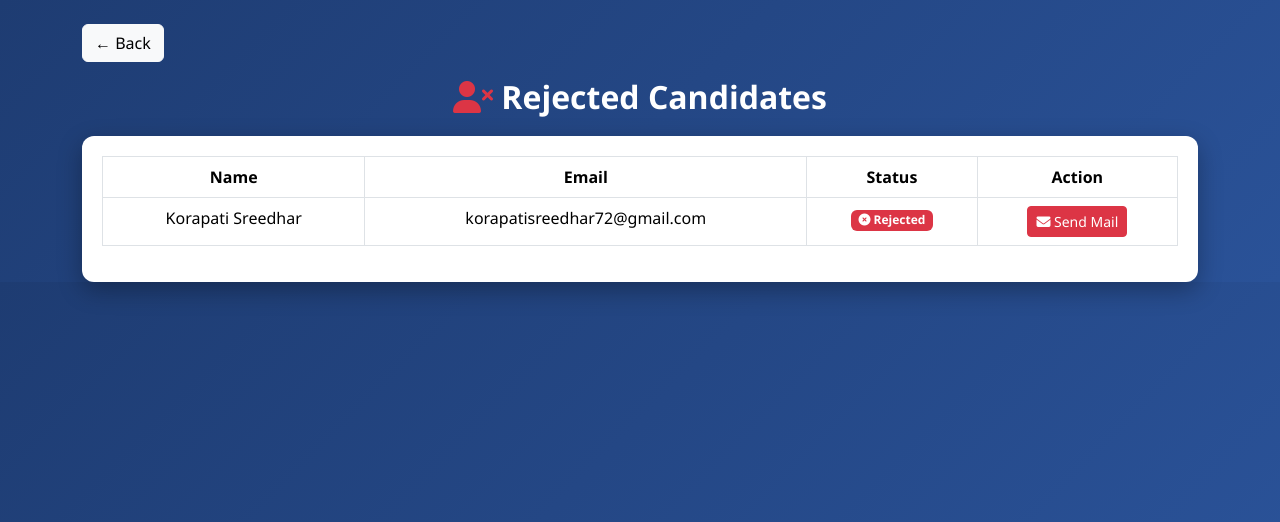
After one commit to korapatisreedhar/SSB_PROJECTS, a Flask app: page /view_rejected in a window 1280 px wide. The commit adds this page. Shown: the top 522 px of the page. Run offline with Flask 3, Linux system fonts and the light colour scheme; data comes from the database, SQL or seed files in the repository; both versions use the stored data as it was after the commit.

Commit message:
updated email option and view option

```diff
--- a/app.py
+++ b/app.py
@@ -434,6 +434,9 @@ def update_status():
     conn.close()
 
     return redirect("/final_results")
+
+
+
 @app.route("/admin_dashboard")
 def admin_dashboard():
 
@@ -505,7 +508,7 @@ GROUP BY u.id
             status = override
 
         # 🔥 PENDING IF ANY SECTION NOT DONE
-        elif mcq == 0 or coding == 0 or interview == 0:
+        elif mcq_percentage == 0 or coding_percentage == 0 or interview_percentage == 0:
             status = "Pending"
 
         else:
@@ -538,9 +541,9 @@ GROUP BY u.id
     int(coding_percentage),
     int(mcq_percentage),
     int(interview_percentage),
-    status,
-    status,
-    video,   # ✅ ADD THIS
+    "Completed" if interview_percentage > 0 else "Pending",  # interview status
+    status,   # final result
+    video,
     "Yes" if cheated else "No"
 ))
 
@@ -1816,5 +1819,179 @@ def log_violation():
 
     return jsonify({"status": "logged"})
 
+@app.route("/view_selected")
+def view_selected():
+
+    conn = sqlite3.connect("database.db")
+    cur = conn.cursor()
+
+    cur.execute("""
+    SELECT name, email FROM users
+    WHERE override_status='Selected'
+    """)
+
+    data = cur.fetchall()
+    conn.close()
+
+    return render_template("view_selected.html", data=data)
+
+
+
+
+
+@app.route("/view_rejected")
+def view_rejected():
+
+    conn = sqlite3.connect("database.db")
+    cur = conn.cursor()
+
+    cur.execute("""
+    SELECT name, email FROM users
+    WHERE override_status='Rejected' OR cheated=1
+    """)
+
+    data = cur.fetchall()
+    conn.close()
+
+    return render_template("view_rejected.html", data=data)
+
+
+@app.route("/view_status")
+def view_status():
+
+    conn = sqlite3.connect("database.db")
+    cur = conn.cursor()
+
+    cur.execute("""
+    SELECT
+        u.name,
+        u.email,
+        IFNULL(m.score, 0),
+        IFNULL(AVG(c.score), 0),
+        IFNULL(i.score, 0),
+        u.cheated,
+        u.override_status
+    FROM users u
+    LEFT JOIN mcq_results m ON u.id = m.user_id
+    LEFT JOIN coding_results c ON u.id = c.user_id
+    LEFT JOIN (
+        SELECT * FROM interviews
+        WHERE id IN (
+            SELECT MAX(id) FROM interviews GROUP BY candidate_id
+        )
+    ) i ON u.id = i.candidate_id
+    WHERE u.role='candidate'
+    GROUP BY u.id
+    """)
+
+    data = cur.fetchall()
+    conn.close()
+
+    final_data = []
+
+    for row in data:
+        name, email, mcq, coding, interview, cheated, override = row
+
+        mcq_per = min((mcq/15)*100 if mcq else 0, 100)
+        coding_per = min(coding, 100)
+        interview_per = min(interview, 100)
+
+        # STATUS LOGIC
+        if cheated == 1:
+            status = "Cheated"
+        elif override:
+            status = override
+        elif mcq == 0 or coding == 0 or interview == 0:
+            status = "Pending"
+        else:
+            overall = int((mcq_per*0.4)+(coding_per*0.4)+(interview_per*0.2))
+            if overall >= 75:
+                status = "Selected"
+            elif overall >= 50:
+                status = "On Hold"
+            else:
+                status = "Rejected"
+
+        final_data.append((name, email, mcq_per, coding_per, interview_per, status))
+
+    return render_template("view_status.html", data=final_data)
+
+
+
+
+import smtplib
+from email.mime.text import MIMEText
+
+@app.route("/send_mail/<email>/<status>")
+def send_mail_route(email, status):
+
+    sender_email = "korapatisreedhar9999@gmail.com"
+    password = "puqm qfqj qdua ebtm"   # Gmail App Password
+
+    # ===============================
+    # PROFESSIONAL EMAIL CONTENT
+    # ===============================
+    if status == "Selected":
+        subject = "Congratulations! You are Selected 🎉"
+
+        body = f"""
+Dear Candidate,
+
+Greetings from SSB Training and Placement Pvt Ltd.
+
+We are pleased to inform you that you have successfully cleared the recruitment process and have been SELECTED.
+
+Your performance throughout the assessment was impressive, and we truly appreciate your effort and dedication.
+
+Our HR team will get in touch with you shortly regarding the next steps.
+
+Congratulations once again, and we look forward to working with you.
+
+Warm Regards,
+SSB Training and Placement Pvt Ltd
+HR Team
+"""
+
+    else:
+        subject = "Application Status Update"
+
+        body = f"""
+Dear Candidate,
+
+Greetings from SSB Training and Placement Pvt Ltd.
+
+Thank you for taking part in our recruitment process.
+
+After careful evaluation, we regret to inform you that you have not been selected for this opportunity at this time.
+
+We sincerely appreciate your interest in our organization and encourage you to apply for future openings.
+
+We wish you all the very best in your career.
+
+Warm Regards,
+SSB Training and Placement Pvt Ltd
+HR Team
+"""
+
+    # ===============================
+    # EMAIL SETUP
+    # ===============================
+    msg = MIMEText(body)
+    msg["Subject"] = subject
+    msg["From"] = sender_email
+    msg["To"] = email
+
+    try:
+        server = smtplib.SMTP("smtp.gmail.com", 587)
+        server.starttls()
+        server.login(sender_email, password)
+        server.sendmail(sender_email, email, msg.as_string())
+        server.quit()
+
+        return "<h2 style='text-align:center;margin-top:100px;'>✅ Email Sent Successfully</h2>"
+
+    except Exception as e:
+        return f"<h3 style='color:red;'>Error: {str(e)}</h3>"
+
 if __name__ == "__main__":
     app.run(debug=True)
--- a/templates/admin_ai_interviews.html
+++ b/templates/admin_ai_interviews.html
@@ -154,6 +154,10 @@ width:100%;
 
 <a href="/final_results">🏆 Final Results</a>
 
+<a href="/view_status">
+    <i class="fa fa-users"></i> View Status
+</a>
+
 </div>
 
 <!-- MAIN -->
--- a/templates/admin_candidates.html
+++ b/templates/admin_candidates.html
@@ -141,7 +141,9 @@ width:100%;
 <a href="/view_questions">📄 View Questions</a>
 
 <a href="/final_results">🏆 Final Results</a>
-
+<a href="/view_status">
+    <i class="fa fa-users"></i> View Status
+</a>
 </div>
 
 <div class="col-md-10 main-area">
--- a/templates/admin_coding_judge.html
+++ b/templates/admin_coding_judge.html
@@ -159,6 +159,10 @@ width:100%;
 
 <a href="/final_results">🏆 Final Results</a>
 
+<a href="/view_status">
+    <i class="fa fa-users"></i> View Status
+</a>
+
 </div>
 
 <div class="col-md-10 main-area">
--- a/templates/admin_dashboard.html
+++ b/templates/admin_dashboard.html
@@ -174,6 +174,12 @@ width:100%;
 
 <a href="/final_results">🏆 Final Results</a>
 
+
+<a href="/view_status">
+    <i class="fa fa-users"></i> View Status
+</a>
+
+
 </div>
 
 <div class="col-md-10 main-area">
--- a/templates/admin_results.html
+++ b/templates/admin_results.html
@@ -129,6 +129,10 @@ width:100%;
 
 <a href="/final_results">🏆 Final Results</a>
 
+<a href="/view_status">
+    <i class="fa fa-users"></i> View Status
+</a>
+
 </div>
 
 <div class="col-md-10 main-area">
--- a/templates/final_results.html
+++ b/templates/final_results.html
@@ -140,7 +140,9 @@ width:100%;
 <a href="/view_questions">📄 View Questions</a>
 
 <a class="active" href="/final_results">🏆 Final Results</a>
-
+<a href="/view_status">
+    <i class="fa fa-users"></i> View Status
+</a>
 </div>
 
 <div class="col-md-10 main-area">
--- /dev/null
+++ b/templates/view_rejected.html
@@ -0,0 +1,101 @@
+<!DOCTYPE html>
+<html lang="en">
+<head>
+<meta charset="UTF-8">
+<title>Rejected Candidates</title>
+
+<link href="https://cdn.jsdelivr.net/npm/bootstrap@5.3.2/dist/css/bootstrap.min.css" rel="stylesheet">
+<link rel="stylesheet" href="https://cdnjs.cloudflare.com/ajax/libs/font-awesome/6.5.0/css/all.min.css">
+
+<style>
+body{
+    margin:0;
+    font-family:'Segoe UI';
+    background:linear-gradient(135deg,#1e3c72,#2a5298);
+    color:white;
+}
+
+.card-box{
+    background:white;
+    color:black;
+    border-radius:12px;
+    padding:20px;
+    box-shadow:0 8px 25px rgba(0,0,0,0.3);
+}
+
+.table thead{
+    background:#1e3c72;
+    color:white;
+}
+
+.table tbody tr:hover{
+    background:#f1f1f1;
+}
+
+.page-title{
+    text-align:center;
+    margin-bottom:20px;
+    font-weight:bold;
+}
+</style>
+
+</head>
+
+<body>
+
+<div class="container mt-4">
+
+<a href="/view_status" class="btn btn-light mb-3">
+    ← Back
+</a>
+
+<h2 class="page-title">
+    <i class="fa fa-user-times text-danger"></i> Rejected Candidates
+</h2>
+
+<div class="card-box">
+
+<table class="table table-bordered text-center">
+
+<thead>
+<tr>
+<th>Name</th>
+<th>Email</th>
+<th>Status</th>
+<th>Action</th>
+</tr>
+</thead>
+
+<tbody>
+
+{% for c in data %}
+<tr>
+
+<td>{{ c[0] }}</td>
+<td>{{ c[1] }}</td>
+
+<td>
+<span class="badge bg-danger">
+    <i class="fa fa-times-circle"></i> Rejected
+</span>
+</td>
+
+<td>
+<a href="/send_mail/{{ c[1] }}/Rejected" class="btn btn-danger btn-sm">
+    <i class="fa fa-envelope"></i> Send Mail
+</a>
+</td>
+
+</tr>
+{% endfor %}
+
+</tbody>
+
+</table>
+
+</div>
+
+</div>
+
+</body>
+</html>
```
Also changed, not shown: templates/view_selected.html (added, +100 -0 lines), templates/view_status.html (added, +55 -0 lines), database.db, 1 other file.
